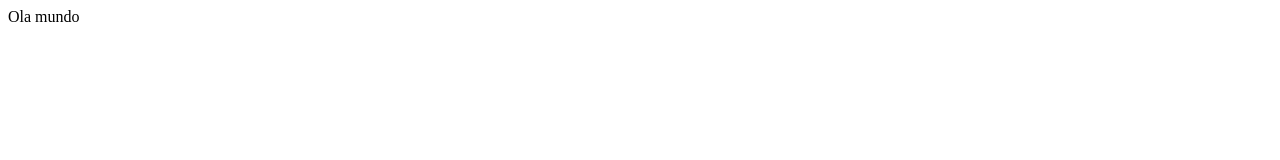
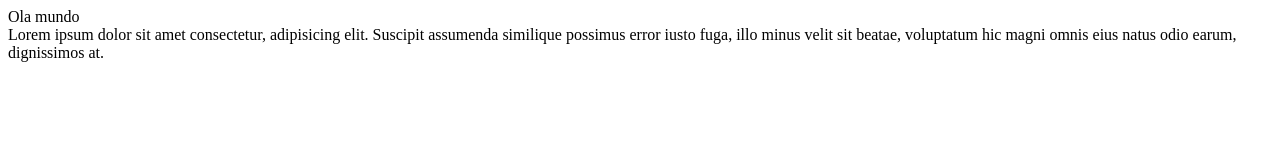
Before and after one commit to harongabriel/harongabriel.github.io, a plain HTML site: page index.html in a window 1280 px wide. Drawn offline with Linux system fonts and the light colour scheme.

Commit message:
versao 1

```diff
--- a/index.html
+++ b/index.html
@@ -10,6 +10,8 @@
 
 <body>
     <div>Ola mundo</div>
+    <div>Lorem ipsum dolor sit amet consectetur, adipisicing elit. Suscipit assumenda similique possimus error iusto
+        fuga, illo minus velit sit beatae, voluptatum hic magni omnis eius natus odio earum, dignissimos at.</div>
 </body>
 
 </html>
```
